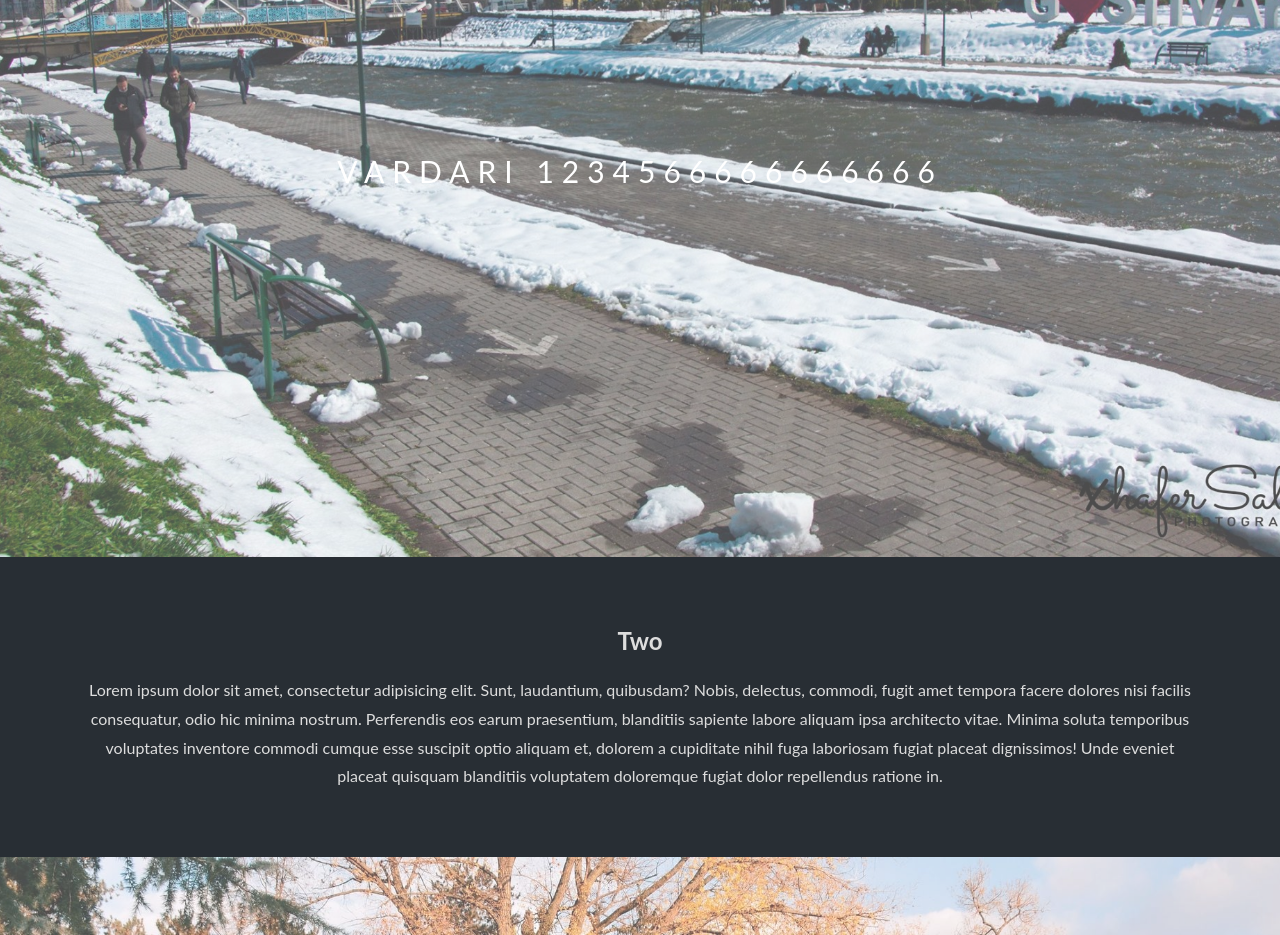
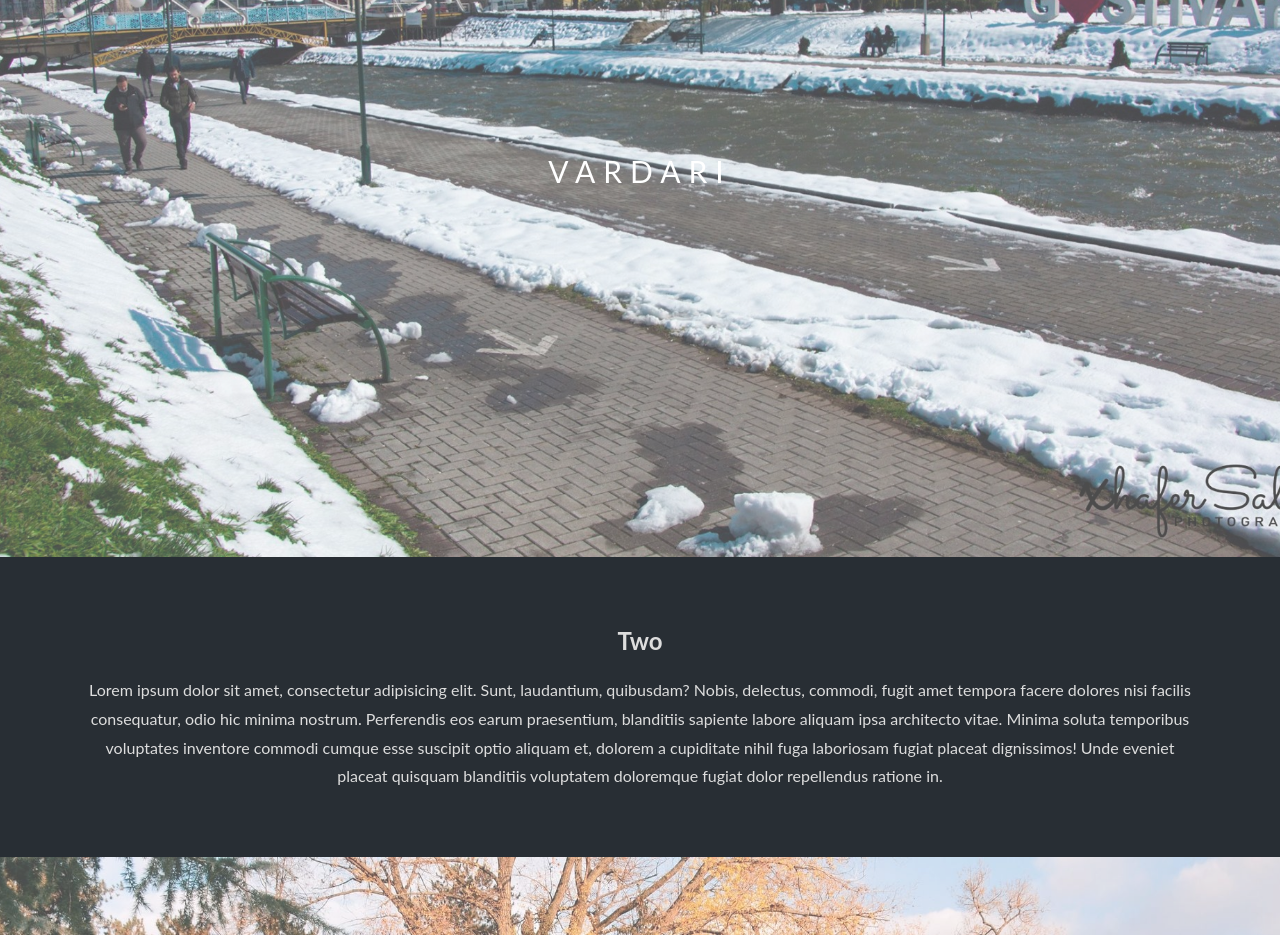
Before and after one commit to Afan417/web3-parallax, a plain HTML site: page index.html in a window 1280 px wide. Shown: the part 1400-2335 px from the top of the page. Drawn offline with Linux system fonts and the light colour scheme.

Commit message:
Quick Change

```diff
--- a/index.html
+++ b/index.html
@@ -26,7 +26,7 @@
   <div class="pimg2">
     <div class="ptext">
       <span class="border trans">
-        Vardari 1234566666666666
+        Vardari
       </span>
     </div>
   </div>
```
